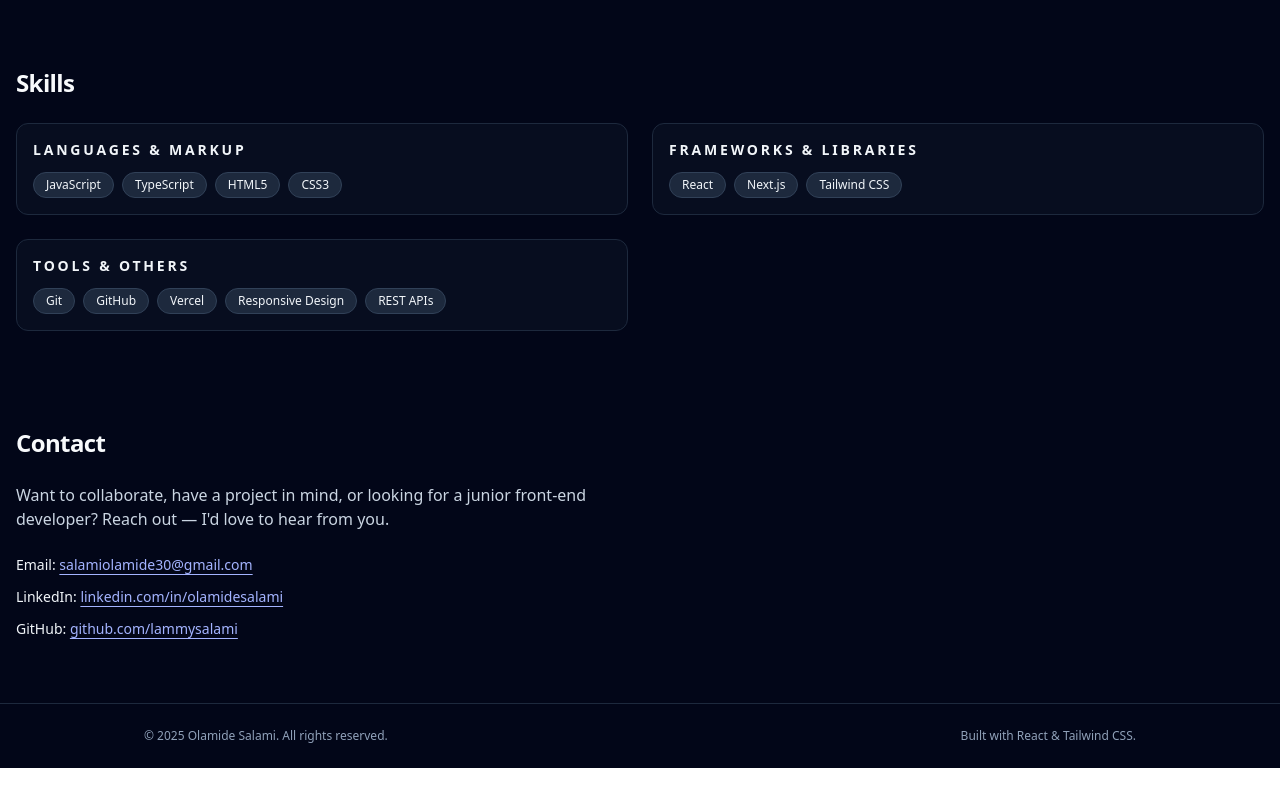
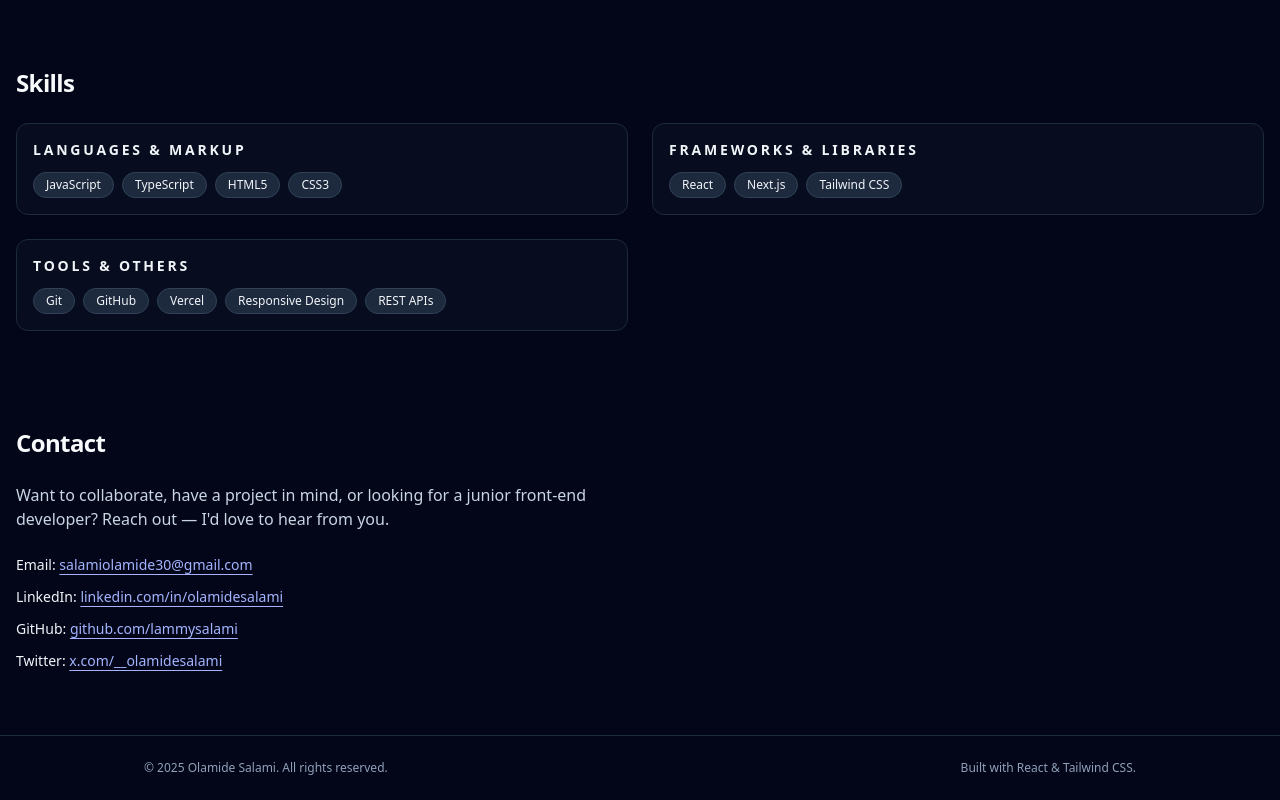
Before and after one commit to lammysalami/my-portfolio, a React (Vite) app: page / in a window 1280 px wide. Shown: the part 1121-1921 px from the top of the page. Before the commit the page ends 1889 px from the top, so only its background shows below. Built offline with nearby package versions, Linux system fonts and the light colour scheme.

Commit message:
initial commit

```diff
--- a/src/components/Contact.jsx
+++ b/src/components/Contact.jsx
@@ -41,6 +41,18 @@ function Contact() {
             github.com/lammysalami
           </a>
         </p>
+
+         <p>
+          <span className="font-medium text-slate-100">Twitter:</span>{" "}
+          <a
+            href="https://x.com/__olamidesalami"
+            className="text-indigo-300 hover:text-indigo-200 underline underline-offset-4"
+            target="_blank"
+            rel="noreferrer"
+          >
+           x.com/__olamidesalami
+          </a>
+        </p>
       </div>
     </section>
   );
```
